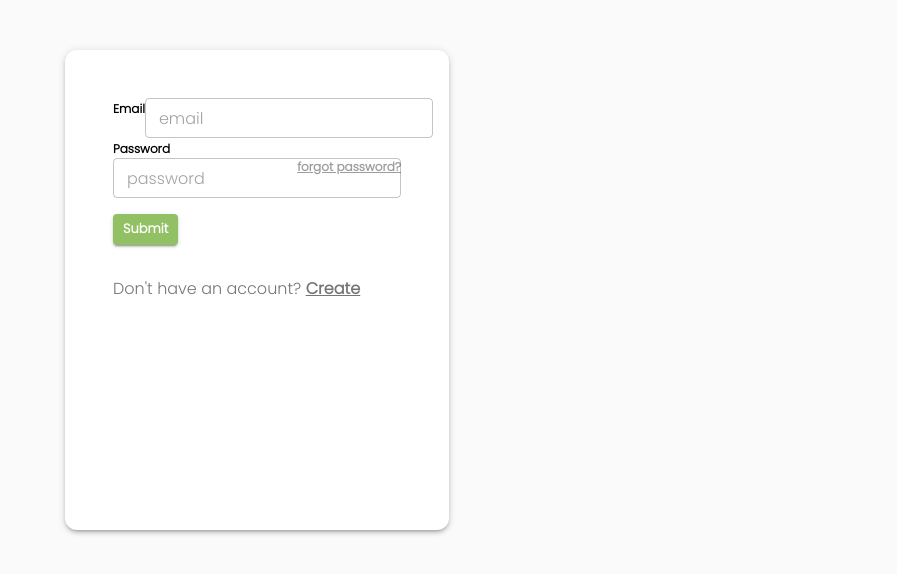
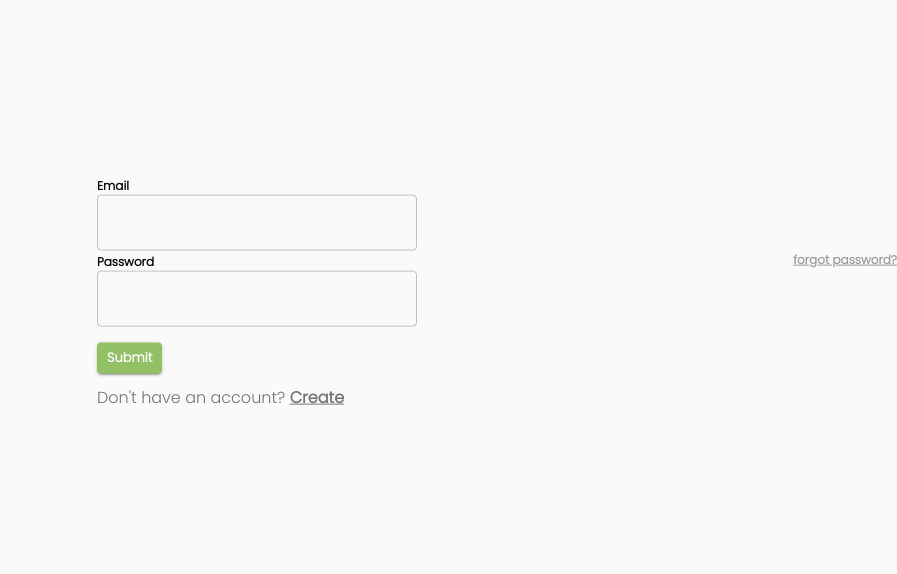
Before and after one commit to dibashthapa/ecommerce-react, a React (Create React App) app: page /login in a window 1280 px wide. Shown: the part 110-684 px from the top of the page, without its empty margins (383-1280 px from the left). Built offline with nearby package versions, Linux system fonts and the light colour scheme.

Commit message:
fixed changes

```diff
--- a/src/Public/pages/Login/index.js
+++ b/src/Public/pages/Login/index.js
@@ -1,96 +1,61 @@
 import React, { useState } from 'react';
+import { Grid, InputLabel, TextField } from '@material-ui/core';
+import MuiButton from '../../UI/Button/Button';
+import useStyles from './index.style';
+const Login = () => {
+  const [values, setValue] = useState('');
 
-import { InputLabel, makeStyles } from '@material-ui/core';
-
-import Box from '../../UI/Login-SignupBox/Box';
-import MuiButton from '../../UI/Button/Button';
-import MuiInput from '../../UI/Input/Input';
-
-const useStyles = makeStyles(theme => ({
-  root: {
-    position: 'relative',
-  },
-  fonts: {
-    fontSize: theme.overrides.s6Default.fontSize,
-    fontWeight: theme.overrides.s6Default.fontWeight,
-    lineHeight: theme.overrides.s6Default.lineHeight,
-    color: 'black',
-    display: 'inline',
-  },
-  left: {
-    fontSize: theme.overrides.s6Default.fontSize,
-    fontWeight: theme.overrides.s6Default.fontWeight,
-    lineHeight: theme.overrides.s6Default.lineHeight,
-    color: '#9C9C9C',
-    position: 'absolute',
-    display: 'inline',
-    right: 0,
-    textDecoration: 'underline',
-    cursor: 'pointer',
-  },
-  link: {
-    textDecoration: 'underline',
-    cursor: 'pointer',
-    fontWeight: 'bold',
-  },
-}));
-
-const Login = () => {
-  let initialState = {
-    email: '',
-    password: '',
-  };
-
-  const [form, setForm] = useState(initialState);
-
-  const onChange = e => {
+  const handleChange = e => {
     const { name, value } = e.target;
-    setForm({
-      ...form,
+    setValue({
+      ...values,
       [name]: value,
     });
   };
 
   const classes = useStyles();
   return (
-    <Box>
-      <form className={classes.root}>
+    <Grid
+      container
+      justify="center"
+      alignItems="center"
+      className={classes.loginContainer}
+    >
+      <Grid xs={12} lg={3} item>
         <InputLabel className={classes.fonts} htmlFor="email">
           Email
         </InputLabel>
-        <MuiInput
-          changed={onChange}
-          value={form.email}
-          className={classes.fonts}
+        <TextField
+          onChange={handleChange}
+          name={'email'}
+          value={values.email}
+          type="email"
+          className={classes.input}
           fullWidth
-          placeholder="email"
-          type="email"
-          name="email"
+          variant={'outlined'}
         />
-        <br />
         <InputLabel className={classes.fonts} htmlFor="password">
           Password
         </InputLabel>
         <InputLabel className={classes.left} htmlFor="password">
           forgot password?
         </InputLabel>
-        <MuiInput
-          changed={onChange}
-          value={form.password}
-          className={classes.fonts}
+        <TextField
+          value={values.password}
+          onChange={handleChange}
+          name={'password'}
+          autoComplete="off"
+          className={classes.input}
           fullWidth
-          placeholder="password"
           type="password"
-          name="password"
+          variant={'outlined'}
         />
         <MuiButton type="submit">Submit</MuiButton>
-        <br />
-        <br />
         <InputLabel htmlFor="password">
           Don't have an account? <span className={classes.link}>Create</span>
         </InputLabel>
-      </form>
-    </Box>
+      </Grid>
+    </Grid>
   );
 };
 
--- a/src/Public/pages/Login/index.style.js
+++ b/src/Public/pages/Login/index.style.js
@@ -1,9 +1,38 @@
-import { makeStyles } from "@material-ui/core/styles"
+import { makeStyles } from '@material-ui/core/styles';
 
-const useStyles = makeStyles((theme) => ({
-    root :{
-        fontSize:15
-    }
-}))
+const useStyles = makeStyles(theme => ({
+  root: {
+    position: 'relative',
+  },
+  loginContainer: {
+    position: 'absolute',
+    top: '50%',
+    left: '50%',
+    transform: 'translate(-50% , -50%)',
+  },
+  fonts: {
+    fontSize: theme.overrides.s6Default.fontSize,
+    fontWeight: theme.overrides.s6Default.fontWeight,
+    lineHeight: theme.overrides.s6Default.lineHeight,
+    color: 'black',
+    display: 'inline',
+  },
+  left: {
+    fontSize: theme.overrides.s6Default.fontSize,
+    fontWeight: theme.overrides.s6Default.fontWeight,
+    lineHeight: theme.overrides.s6Default.lineHeight,
+    color: '#9C9C9C',
+    position: 'absolute',
+    display: 'inline',
+    right: 0,
+    textDecoration: 'underline',
+    cursor: 'pointer',
+  },
+  link: {
+    textDecoration: 'underline',
+    cursor: 'pointer',
+    fontWeight: 'bold',
+  },
+}));
 
-export default useStyles
+export default useStyles;
```
